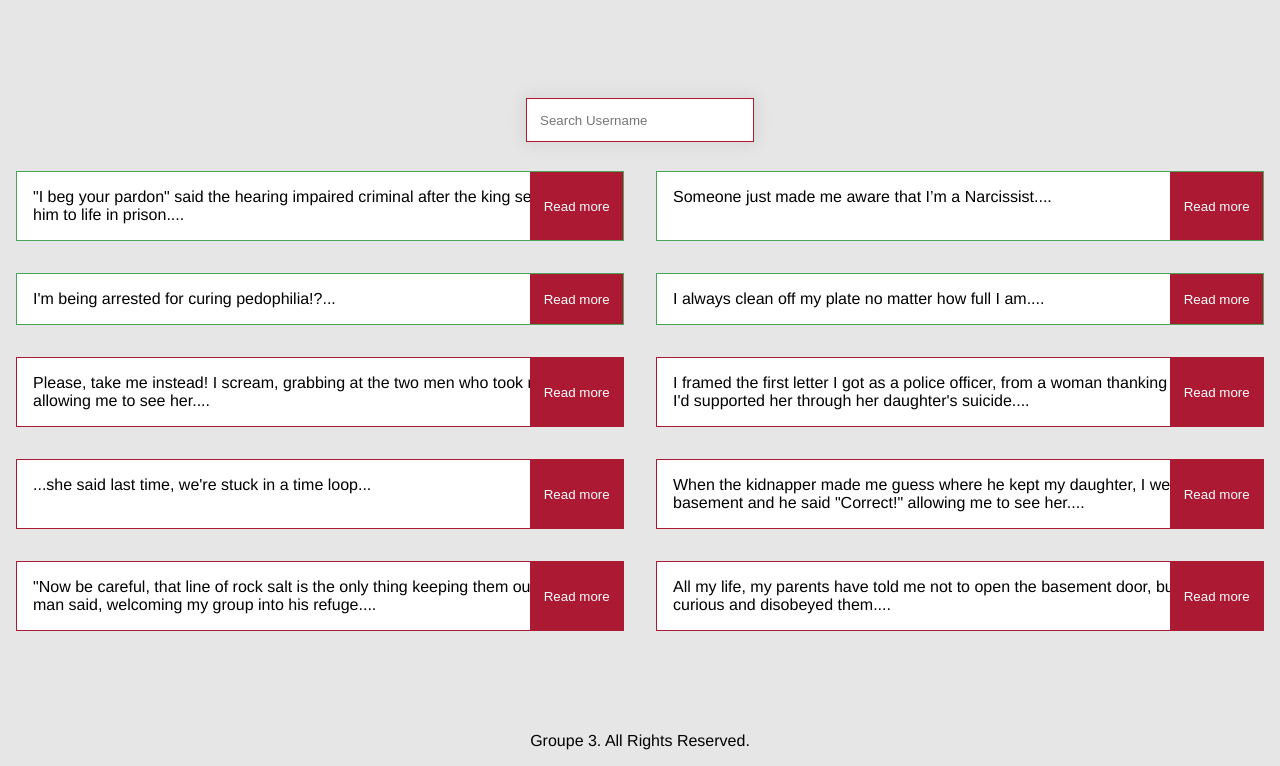
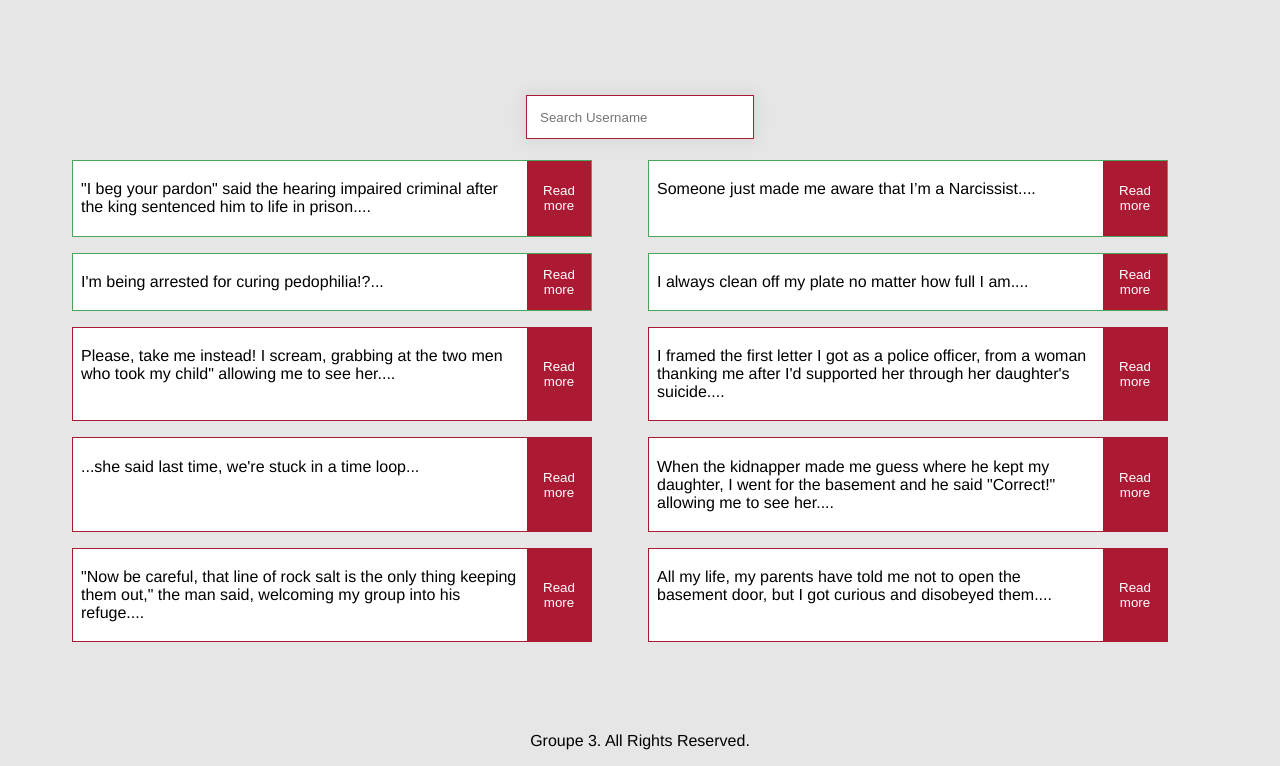
Before and after one commit to HikariLight/Story, a PHP site: page /?action=gallery in a window 1280 px wide. Shown: the part 34-800 px from the top of the page. Run offline with PHP 8.4, Linux system fonts and the light colour scheme; data comes from the database, SQL or seed files in the repository.

Commit message:
Bug fixes

```diff
--- a/index.php
+++ b/index.php
@@ -1,3 +1,5 @@
+<!DOCTYPE html>
+<html>
     <?php
 
     set_include_path("./src");
@@ -10,3 +12,4 @@ $r = new Router(new PostStorageDB(), new AccountStorageDB());
     $r->main();
 
     ?>
+</html>
--- a/skin/style.css
+++ b/skin/style.css
@@ -15,7 +15,7 @@ body{
 }
 
 header{
-    min-height:50px;
+    min-height:3vh;
 }
 
 nav{
@@ -43,13 +43,14 @@ nav ul li a{
 
 main{
     margin: auto;
+    width: 90%;
 }
 
 .title{
     color: var(--themeRed);
 }
 
-button{
+.homeButton{
     padding: 1.25em 2em;
     margin: 0.5em;
 }
@@ -59,7 +60,7 @@ button a{
 }
 
 footer{
-    min-height:50px;
+    min-height: 3vh;
 }
 
 .coloredBackgroundButton{
@@ -85,14 +86,8 @@ footer{
 }
 
 .readMoreButton{
-    position:absolute;
-    margin: 0 0 0 5px;
-    padding: 1em;
     border: none;
-    bottom:0;
-    right:0;
     background-color: var(--themeRed);
-    height: 100%;
 }
 
 .readMoreButton a{
@@ -107,15 +102,22 @@ footer{
 
 .posts{
     display: grid;
-    grid-template-columns: 50% 50%;
+    grid-template-columns: 1fr 1fr;
   }
 
 .post{
     position: relative;
     background-color: #FFFFFF;
     text-align: left;
-    margin: 1em;
-    padding: 1em;
+    margin: 0.5em;
+    width: 90%;
+
+    display: grid;
+    grid-template-columns: 7fr 1fr;
+}
+
+.setup{
+    padding: 0.2em 0.5em;
 }
 
 .articlePost{
@@ -135,7 +137,6 @@ footer{
 }
 
 input{
-    display: block;
     border: none;
     padding: 1em;
     margin: 0.5em;
--- a/src/Router.php
+++ b/src/Router.php
@@ -15,10 +15,8 @@ class Router{
         $this->accountDB = $accountDB;
     }
 
-    // Main function
     public function main(){
         session_start();
-
 
         $auth = key_exists('auth', $_SESSION) ? $_SESSION['auth'] : $_SESSION['auth'] = false;
 
@@ -118,7 +116,7 @@ class Router{
                     break;
             }
         } catch (Exception $e) {
-            $view->makeErrorPage("Heeeeey".$e);
+            $view->makeErrorPage("Router ".$e);
         }
 
         if($auth){
--- a/src/ctl/Controller.php
+++ b/src/ctl/Controller.php
@@ -21,6 +21,7 @@
         protected $accountBuilder;
 
         public function __construct(View $view, AuthView $authView, PostStorageDB $postDB, AccountStorageDB $accountDB){
+
             $this->view = $view;
             $this->authView = $authView;
 
--- a/src/view/View.php
+++ b/src/view/View.php
@@ -33,7 +33,7 @@ require_once("Router.php");
 
             <h1 class='title'>Group Members</h1>
             <ul>
-                <li>MERZOUGUI Dhia Eddine</li>
+                <li>MERZOUGUI Dhia</li>
                 <li>MERCIER Julien</li>
             </ul>
 
@@ -41,7 +41,6 @@ require_once("Router.php");
             <ul>
                 <li>Website is responsive</li>
                 <li>Website has a search function</li>
-                <li>Website has a sorting function</li>
             </ul>
             ";
         }
@@ -65,11 +64,10 @@ require_once("Router.php");
 
             $this->content .= $this->makeSearchBar();
 
-            $this->content .= "
-            <div class='posts'>";
+            $this->content .= "<div class='posts'>";
             foreach($data as $row){
                 $borderColor = $this->getBorderColor($row);
-                $this->content .= "<div class='post $borderColor'>".$row->Setup."..."."<button class='readMoreButton'><a href='.?action=unauthenticated'>Read more</a></button></div>";
+                $this->content .= "<article class='post $borderColor'><p class='setup'>".$row->Setup."..."."</p><button class='readMoreButton'><a href='.?action=unauthenticated'>Read more</a></button></article>";
             }
             $this->content .= "</div>";
         }
@@ -78,7 +76,7 @@ require_once("Router.php");
             $this->title = "Welcome!";
 
             $this->content = "<h1 class='title'>Account Created. Welcome to the website!</h1>";
-            $this->content = "<button class='coloredTextButton'><a href='".$this->router->login()."'>Login</a></button>";
+            $this->content = "<button class='coloredTextButton homeButton'><a href='".$this->router->login()."'>Login</a></button>";
         }
 
         public function makeWelcomePage($username){
@@ -112,8 +110,8 @@ require_once("Router.php");
         }
 
         public function makeCredButtons(){
-            return "<button class='coloredBackgroundButton'><a href='".$this->router->newAccount()."'>Sign up</a></button>
-            <button class='coloredTextButton'><a href='".$this->router->loginPage()."'>Login</a></button>";
+            return "<button class='coloredBackgroundButton homeButton'><a href='".$this->router->newAccount()."'>Sign up</a></button>
+            <button class='coloredTextButton homeButton'><a href='".$this->router->loginPage()."'>Login</a></button>";
         }
 
         public function makeSearchBar(){
@@ -128,7 +126,7 @@ require_once("Router.php");
             return "
             <form action='".$action."' method='POST'>"
             .self::getAccountFormFields($builder).
-            "<button class='coloredBackgroundButton'>".$text."</button>
+            "<button class='homeButton coloredBackgroundButton'>".$text."</button>
             </form>
             ";
         }
@@ -194,7 +192,7 @@ require_once("Router.php");
     <meta name="viewport" content="width=device-width, initial-scale=1.0">
 
     <link rel="stylesheet" href="skin/style.css">
-    <link rel="icon" href="skin/favicon.png">
+    <link rel="icon" href="skin/favicon2.png">
 
     <style>
         <?php echo $this->style; ?>
```
Lines whose indentation alone changed are shown as unchanged.
